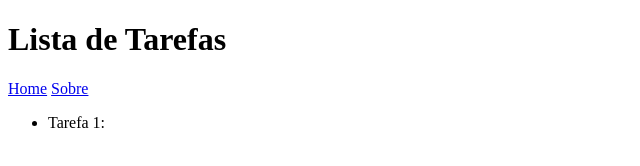
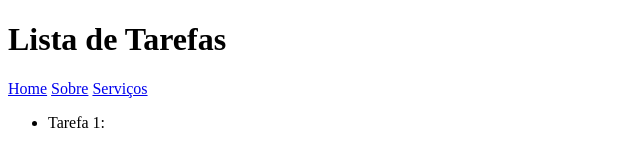
Before and after one commit to zKalli1/Lista-de-Tarefas, a plain HTML site: page index.html in a window 1280 px wide. Shown: the full height of the page, 0-640 px from the left. Drawn offline with Linux system fonts and the light colour scheme.

Commit message:
adicionado menu

```diff
--- a/index.html
+++ b/index.html
@@ -1,20 +1,24 @@
 <!DOCTYPE html>
 <html lang="en">
+
 <head>
     <meta charset="UTF-8">
     <meta name="viewport" content="width=device-width, initial-scale=1.0">
     <title>Lista de Tarefas</title>
 </head>
+
 <body>
     <header>
         <h1>Lista de Tarefas</h1>
         <nav>
             <a href="home.html">Home</a>
             <a href="sobre.html">Sobre</a>
+            <a href="Serviços.html">Serviços</a>
         </nav>
     </header>
     <ul>
         <li>Tarefa 1:</li>
     </ul>
 </body>
+
 </html>
```
